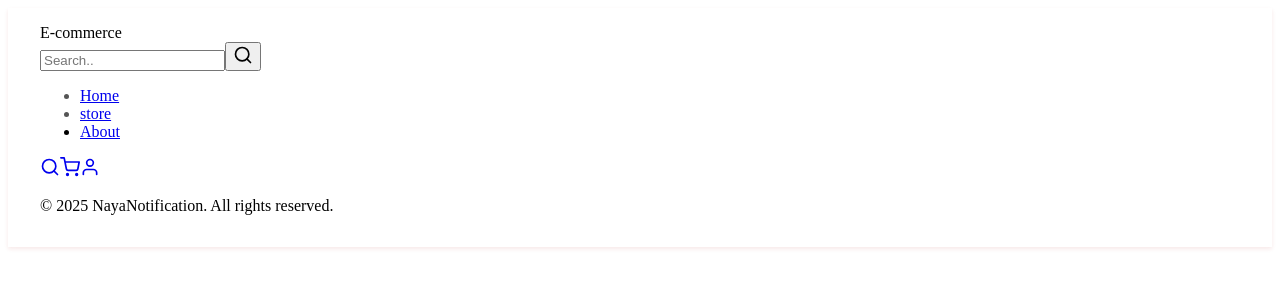
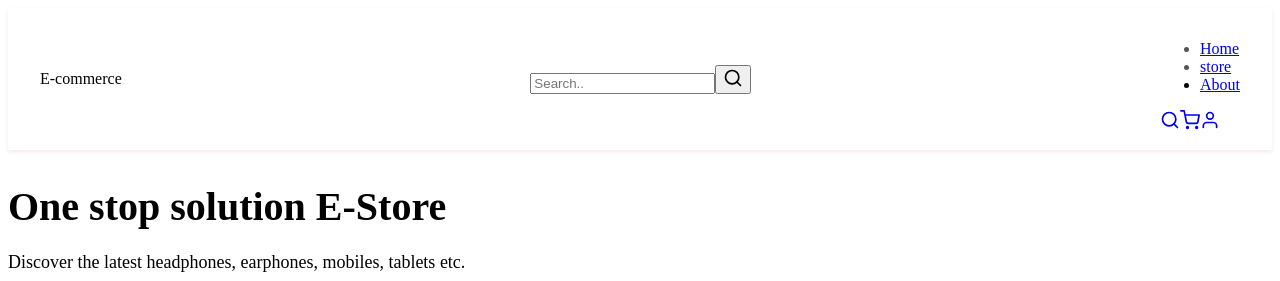
Before and after one commit to sujal290/e-store-main, a Next.js app: page / in a window 1280 px wide. Shown: the top 281 px of the page. Built offline with nearby package versions, Linux system fonts and the light colour scheme.

Commit message:
midnight

```diff
--- a/src/components/Header.jsx
+++ b/src/components/Header.jsx
@@ -14,7 +14,7 @@ import Link from 'next/link';
 export default function Header() {
   return (
     <header className={`${styles.header} py-3 px-1 shadow`}>
-      <Container className="flex justify-between ">
+      {/* <Container className="flex justify-between ">   */}
 
           <div className="flex items-center ml-4">
             <span className="text-gray-500 font-semibold text-xl">E-commerce</span>
@@ -32,11 +32,11 @@ export default function Header() {
           {/* Navbar */}
           <Navbar />
 
-          <Footer />
+          {/* <Footer /> */}
 
 
 
-      </Container>
+      {/* </Container>   */}
     </header>
 
   );
--- a/src/components/Home/HeroSection.jsx
+++ b/src/components/Home/HeroSection.jsx
@@ -3,6 +3,7 @@ import Slider from './Slider'
 import Container from '@/components/Container'
 import styles from '@/styles/home/HeroSection.module.css'
 import images from '@/images/hero.png'
+import { FiSearch } from 'react-icons/fi'
 
 
 export default function HeroSection() {
```
